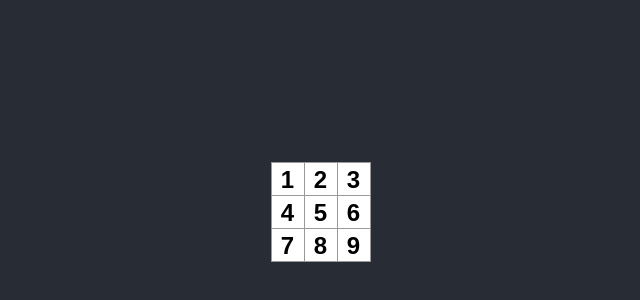
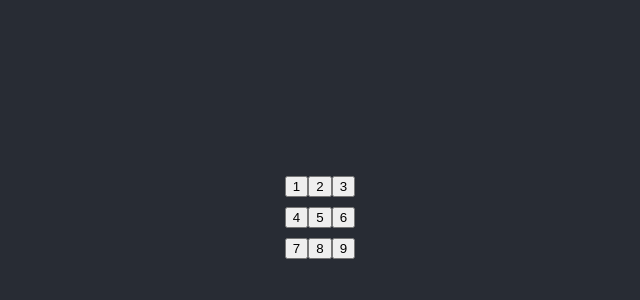
Before and after one commit to libertia/react-course-excercise, a React (Create React App) app: page / in a window 1280 px wide. Shown: the part 188-488 px from the top of the page, without its empty margins (320-960 px from the left). Built offline with nearby package versions, Linux system fonts and the light colour scheme.

Commit message:
add excercise 2

```diff
--- a/src/App.tsx
+++ b/src/App.tsx
@@ -1,29 +1,11 @@
 import './App.css';
+import ComponentExcercise from './pages/excercise';
 
 function App() {
   return (
     <div className="App">
       <header className="App-header">
-        {/* Insert Hello component Here */}
-
-        {/* Make this components */}
-        <div>
-          <div className="board-row">
-            <button className="square">1</button>
-            <button className="square">2</button>
-            <button className="square">3</button>
-          </div>
-          <div className="board-row">
-            <button className="square">4</button>
-            <button className="square">5</button>
-            <button className="square">6</button>
-          </div>
-          <div className="board-row">
-            <button className="square">7</button>
-            <button className="square">8</button>
-            <button className="square">9</button>
-          </div>
-        </div>
+        <ComponentExcercise />
       </header>
     </div>
   );
--- a/src/index.css
+++ b/src/index.css
@@ -13,7 +13,7 @@
 }
 
 
-.square {
+/* .square {
   background: #fff;
   border: 1px solid #999;
   float: left;
@@ -32,4 +32,4 @@
   clear: both;
   content: '';
   display: table;
-}
+} */
--- /dev/null
+++ b/src/pages/excercise.tsx
@@ -0,0 +1,30 @@
+
+
+function ComponentExcercise()   {
+  return (
+    <>
+      {/* Insert Hello component Here */}
+
+      {/* Make this components */}
+      <div>
+        <div className="board-row">
+          <button className="square">1</button>
+          <button className="square">2</button>
+          <button className="square">3</button>
+        </div>
+        <div className="board-row">
+          <button className="square">4</button>
+          <button className="square">5</button>
+          <button className="square">6</button>
+        </div>
+        <div className="board-row">
+          <button className="square">7</button>
+          <button className="square">8</button>
+          <button className="square">9</button>
+        </div>
+      </div>
+    </>
+  )
+}
+
+export default ComponentExcercise
```
Also changed, not shown: src/components/ex2/Square.tsx (added, +7 -0 lines), src/pages/excercise2.tsx (added, +31 -0 lines), 1 other file (tests, documents, lock files or other folders).
